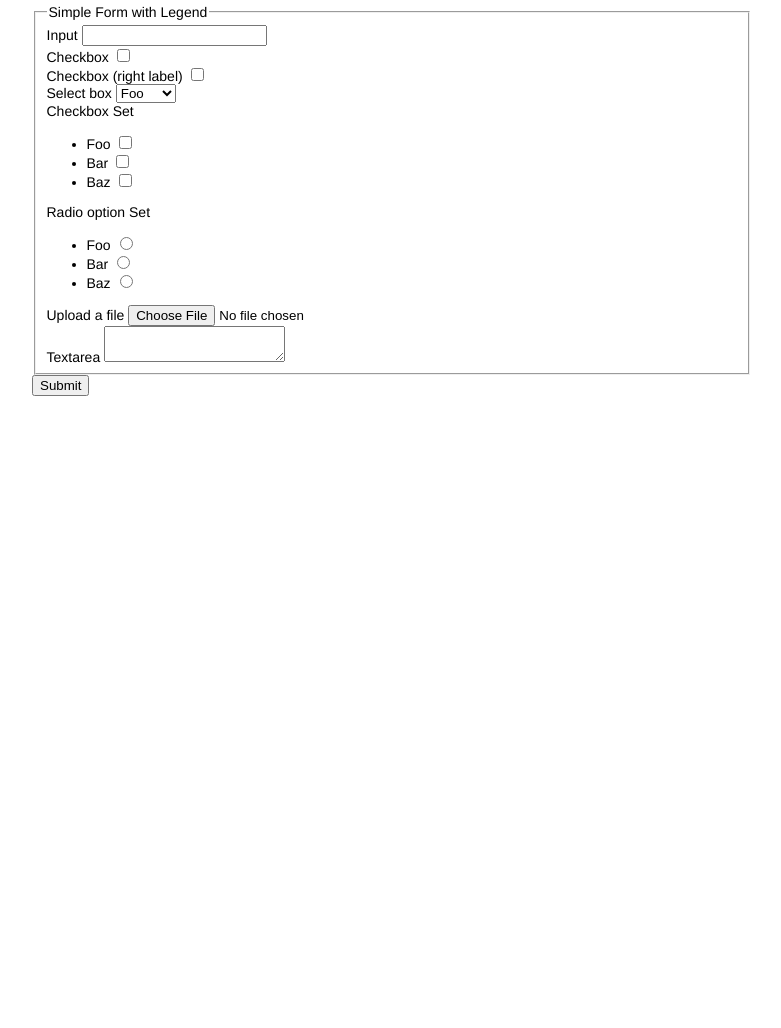
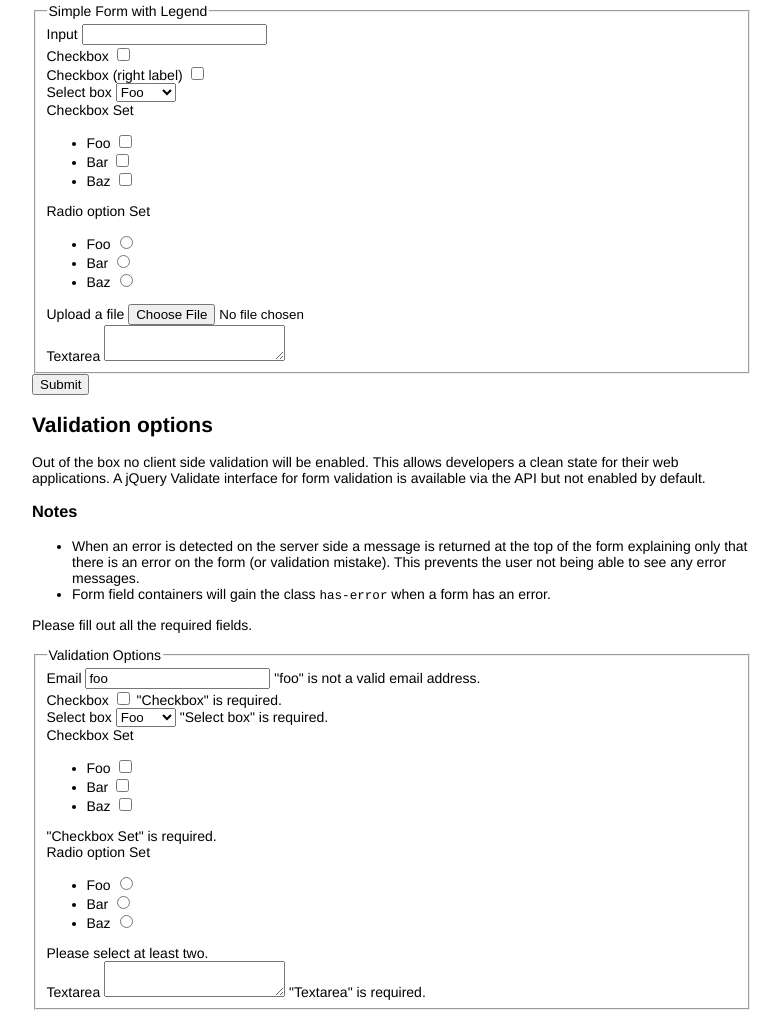
Before and after one commit to silverstripe-archive/silverstripe-design, a plain HTML site: page Forms/form-demo.html in a window 1280 px wide. Shown: the part 467-1495 px from the top of the page, without its empty margins (248-1029 px from the left). Before the commit the page ends 881 px from the top, so only its background shows below. Drawn offline with Linux system fonts and the light colour scheme.

Commit message:
Added validation html examples.

```diff
--- a/Forms/form-demo.css
+++ b/Forms/form-demo.css
@@ -11,4 +11,5 @@ body {
 
 code {
 	font-family: 'Bitstream Vera Sans Mono','Courier',monospace;
+	font-size: 0.9em;
 }
--- a/Forms/form-demo.html
+++ b/Forms/form-demo.html
@@ -146,5 +146,118 @@
 			<input type="submit" value="Submit" />
 		</div>
 	</form>
+
+	<h2>Validation options</h2>
+
+	<p>Out of the box no client side validation will be enabled. This allows developers a clean state for their web applications.
+		A jQuery Validate interface for form validation is available via the API but not enabled by default.</p>
+
+	<h3>Notes</h3>
+
+	<ul>
+		<li>When an error is detected on the server side a message is returned at the top of the form explaining only that there
+			is an error on the form (or validation mistake). This prevents the user not being able to see any error messages.</li>
+
+		<li>Form field containers will gain the class <code>has-error</code> when a form has an error.</li>
+
+	</ul>
+
+	<form id="form-id-03">
+		<div class="form-message error">
+			<p>Please fill out all the required fields.</p>
+		</div>
+
+		<fieldset>
+			<legend>Validation Options</legend>
+
+			<div class="field text email has-error">
+				<label for="form-id-03-text-01">Email</label>
+				<input type="text" name="text-01" value="foo" id="form-id-03-text-01" />
+
+				<span class="form-message validation">&#34;foo&#34; is not a valid email address.</span>
+			</div>
+
+			<!-- CheckboxField -->
+			<div class="field checkbox has-error">
+				<label for="form-id-03-checkbox-01">Checkbox</label>
+				<input type="checkbox" name="checkbox-01" id="form-id-03-checkbox-01" />
+
+				<span class="form-message error">&#34;Checkbox&#34; is required.</span>
+			</div>
+
+			<!-- DropdownField -->
+			<div class="field select has-error">
+				<label for="form-id-03-select-02">Select box</label>
+				<select>
+					<optgroup label="Example">
+						<option>Foo</option>
+						<option>Bar</option>
+						<option>Baz</option>
+					</optgroup>
+
+					<optgroup label="Example Two">
+						<option>Foo</option>
+						<option>Bar</option>
+						<option>Baz</option>
+					</optgroup>
+				</select>
+
+				<span class="form-message error">&#34;Select box&#34; is required.</span>
+			</div>
+
+			<!-- CheckboxSetField -->
+			<div class="field checkboxset has-error">
+				<label for="form-id-03-checkboxset-01">Checkbox Set</label>
+
+				<ul id="form-id-03-checkboxset-01" class="optionset">
+					<li>
+						<label for="form-id-03-checkboxset-01-option-01">Foo</label>
+						<input type="checkbox" id="form-id-03-checkboxset-01-option-01" name="form-id-03-checkboxset-01" value="Foo" />
+					</li>
+					<li>
+						<label for="form-id-03-checkboxset-01-option-02">Bar</label>
+						<input type="checkbox" id="form-id-03-checkboxset-01-option-02" name="form-id-03-checkboxset-01" value="Bar" />
+					</li>
+					<li>
+						<label for="form-id-03-checkboxset-01-option-03">Baz</label>
+						<input type="checkbox" id="form-id-03-checkboxset-01-option-03" name="form-id-03-checkboxset-01" value="Baz" />
+					</li>
+				</ul>
+
+				<span class="form-message error">&#34;Checkbox Set&#34; is required.</span>
+			</div>
+
+			<!-- OptionsetField -->
+			<div class="field optionset has-error">
+				<label for="form-id-03-optionset-01">Radio option Set</label>
+
+				<ul id="form-id-03-optionset-01" class="optionset">
+					<li>
+						<label for="form-id-03-optionset-01-option-01">Foo</label>
+						<input type="radio" id="form-id-03-optionset-01-option-01" name="form-id-03-optionset-01" value="Foo" />
+					</li>
+					<li>
+						<label for="form-id-03-optionset-01-option-02">Bar</label>
+						<input type="radio" id="form-id-03-optionset-01-option-02" name="form-id-03-optionset-01" value="Bar" />
+					</li>
+					<li>
+						<label for="form-id-03-optionset-01-option-03">Baz</label>
+						<input type="radio" id="form-id-03-optionset-01-option-03" name="form-id-03-optionset-01" value="Baz" />
+					</li>
+				</ul>
+
+				<span class="form-message error">Please select at least two.</span>
+			</div>
+
+			<!-- TextareaField -->
+			<div class="field textarea has-error">
+				<label for="form-id-03-textarea-01">Textarea</label>
+
+				<textarea></textarea>
+
+				<span class="form-message error">&#34;Textarea&#34; is required.</span>
+			</div>
+		</fieldset>
+	</form>
 </body>
 </html>
```
